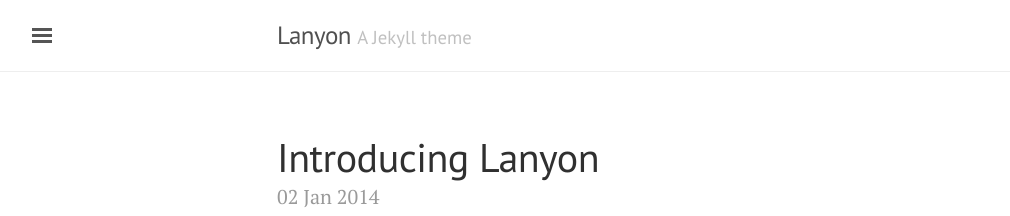
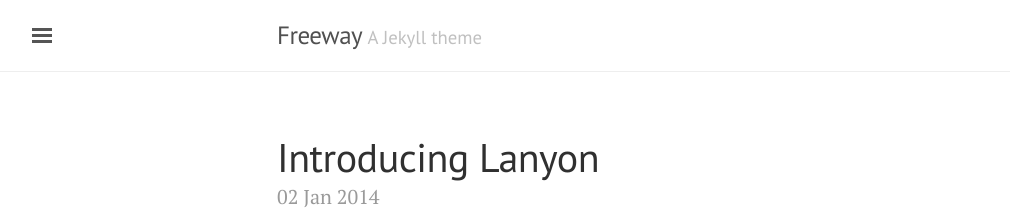
Before and after one commit to freewayz/freewayz.github.io, a Jekyll site: the page built from index.html, in a window 1280 px wide and 900 px high. Shown: the top 216 px of the window, without its empty margins (3-1013 px from the left). Built offline with Jekyll 4.4.1, drawn with Linux system fonts in a browser that asks for light colours; the list of posts is cut into pages by our own code.

Commit message:
renamed url

```diff
--- a/_config.yml
+++ b/_config.yml
@@ -5,10 +5,10 @@ permalink:           pretty
 relative_permalinks: true
 
 # Setup
-title:               Lanyon
+title:               Freeway
 tagline:             'A Jekyll theme'
 description:         'A reserved <a href="http://jekyllrb.com" target="_blank">Jekyll</a> theme that places the utmost gravity on content with a hidden drawer. Made by <a href="https://twitter.com/mdo" target="_blank">@mdo</a>.'
-url:                 http://lanyon.getpoole.com
+url:                 http://freewayz.github.io/freewayz.github.io/
 baseurl:             ''
 paginate:            5
 
```
